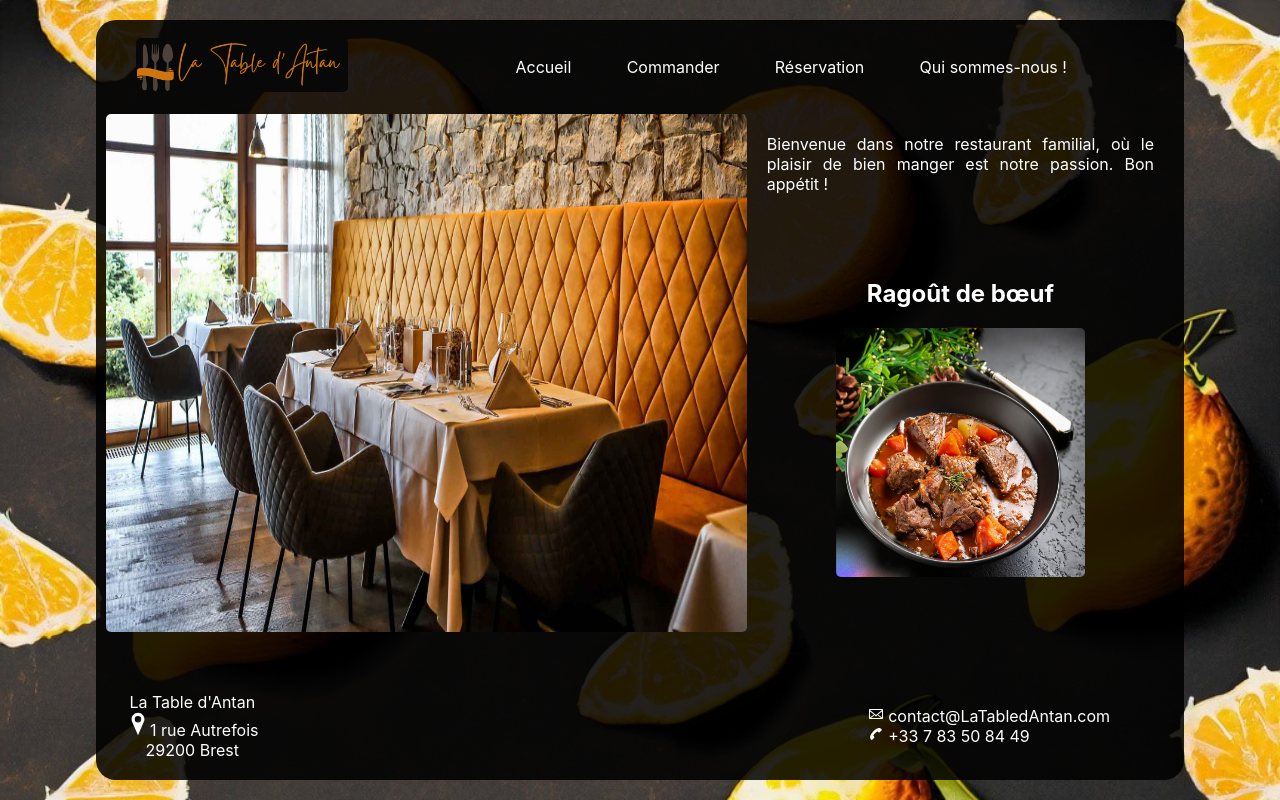
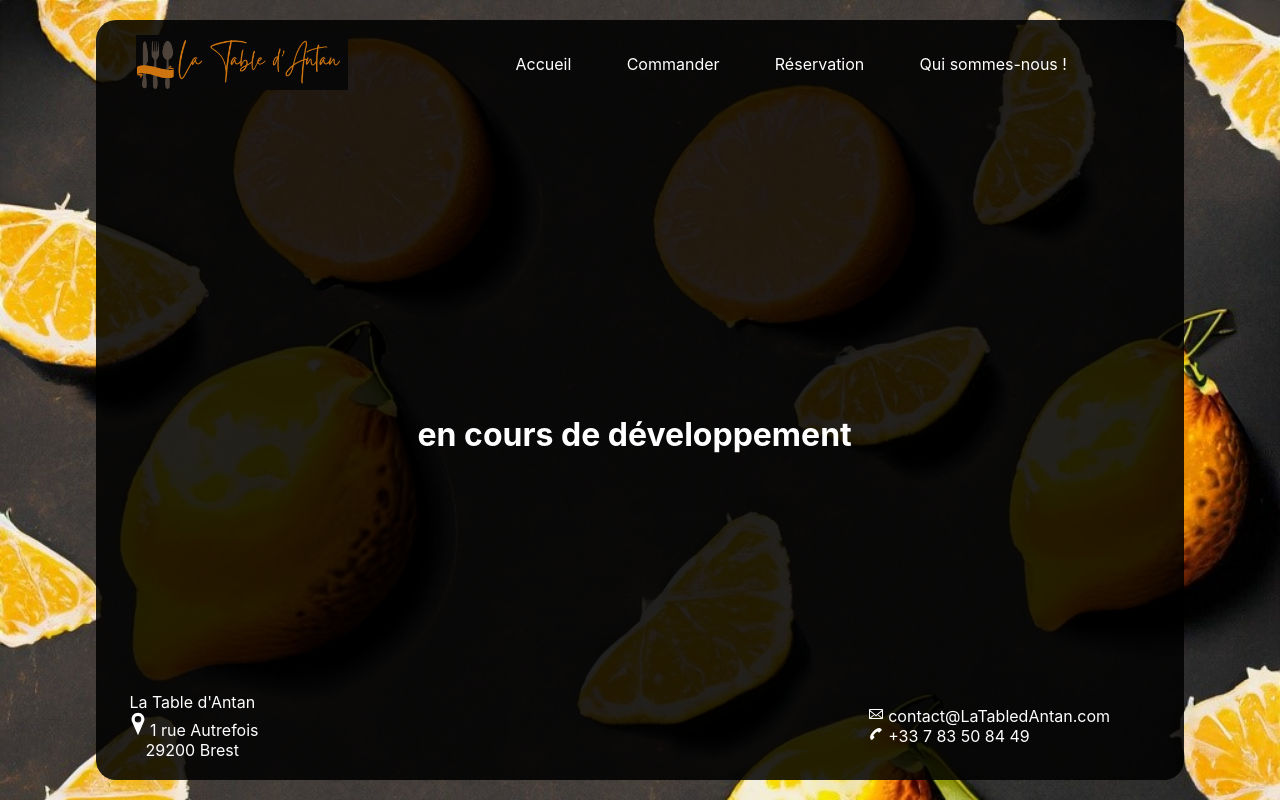
Before and after one commit to djerbiano/LaTableDAntan, a React (Create React App) app: page /Quisommesnous in a window 1280 px wide. Built offline with nearby package versions, Linux system fonts and the light colour scheme; some icons are missing.

Commit message:
page quisommesnous added and using styled component for main component

```diff
--- a/src/Components/App.js
+++ b/src/Components/App.js
@@ -1,12 +1,12 @@
 import "../Styles/App.css";
 import { BrowserRouter, Routes, Route } from "react-router-dom";
-import { Analytics } from '@vercel/analytics/react';
+import { Analytics } from "@vercel/analytics/react";
 import Footer from "./Footer";
 import Header from "./Header";
 import Main from "./Main";
 import Commander from "./Commander";
 import Réservation from "./Réservation";
-
+import Quisommesnous from "./Quisommesnous";
 
 function App() {
   return (
@@ -17,7 +17,7 @@ function App() {
           <Route path="/" element={<Main />} />
           <Route path="/Commander" element={<Commander />} />
           <Route path="/Réservation" element={<Réservation />} />
-
+          <Route path="/Quisommesnous" element={<Quisommesnous />} />
           <Route path="*" element={<Main />} />
         </Routes>
         <Footer />
--- a/src/Components/Main.jsx
+++ b/src/Components/Main.jsx
@@ -1,19 +1,45 @@
-import "../Styles/Main.css";
+import { styled } from "styled-components";
 import logo from "../Assets/home.jpg";
 import BestSellers from "./BestSellers";
 
+const ContainerMain = styled.div`
+  width: 100%;
+  height: 70%;
+  display: flex;
+  justify-content: space-between;
+  align-items: flex-start;
+  margin-top: 10px;
+`;
+
+const LogoImage = styled.img`
+  width: 60%;
+  height: 100%;
+  border-radius: 5px;
+`;
+
+const AsideContainer = styled.aside`
+  width: 40%;
+  height: 100%;
+  padding: 20px;
+  text-align: justify;
+  display: flex;
+  flex-direction: column;
+  justify-content: center;
+  align-items: center;
+`;
+
 function Main() {
   return (
-    <div className="ContainerMain">
-      <img src={logo} alt="HomeLogo" />
-      <aside>
+    <ContainerMain>
+      <LogoImage src={logo} alt="HomeLogo" />
+      <AsideContainer>
         <p>
           Bienvenue dans notre restaurant familial, où le plaisir de bien manger
           est notre passion. Bon appétit !
         </p>
         <BestSellers />
-      </aside>
-    </div>
+      </AsideContainer>
+    </ContainerMain>
   );
 }
 
--- a/src/Components/Quisommesnous.jsx
+++ b/src/Components/Quisommesnous.jsx
@@ -1,5 +1,15 @@
+import "../Styles/Quisommesnous.css"
+
 function Quisommesnous() {
-  return <div>En cours de dev</div>;
+  return (
+    <div className="ContainerQuisommesnous">
+
+
+    <h1>en cours de développement</h1>
+
+
+    </div>
+  )
 }
 
-export default Quisommesnous;
+export default Quisommesnous
--- a/src/Components/ReservationForm.jsx
+++ b/src/Components/ReservationForm.jsx
@@ -6,7 +6,7 @@ function ReservationForm({ toggleReservation }) {
     ...new Set(tables.flatMap((table) => table.créneauxDisponible)),
   ];
   return (
-    <div className="ContainerQuisommesnous">
+    <div className="ContainerComponentForm">
       <div className="closeReservation" onClick={toggleReservation}>
         <AiOutlineClose />
       </div>
--- /dev/null
+++ b/src/Styles/Quisommesnous.css
@@ -0,0 +1,10 @@
+.ContainerQuisommesnous {
+    height: 98%;
+    width: 99%;
+    display: flex;
+    flex-direction: column;
+    justify-content: space-evenly;
+    align-items: center;
+    position: relative;
+
+}
--- a/src/Styles/ReservationForm.css
+++ b/src/Styles/ReservationForm.css
@@ -1,4 +1,4 @@
-.ContainerQuisommesnous {
+.ContainerComponentForm {
     height: 98%;
     width: 99%;
     display: flex;
```
Also changed, not shown: test.css (added).
